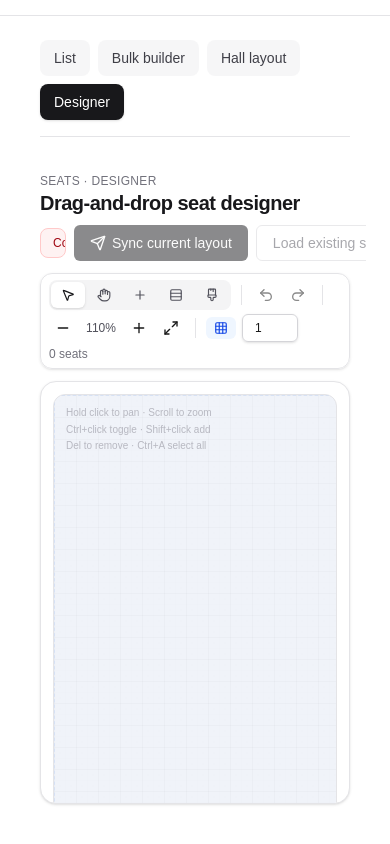
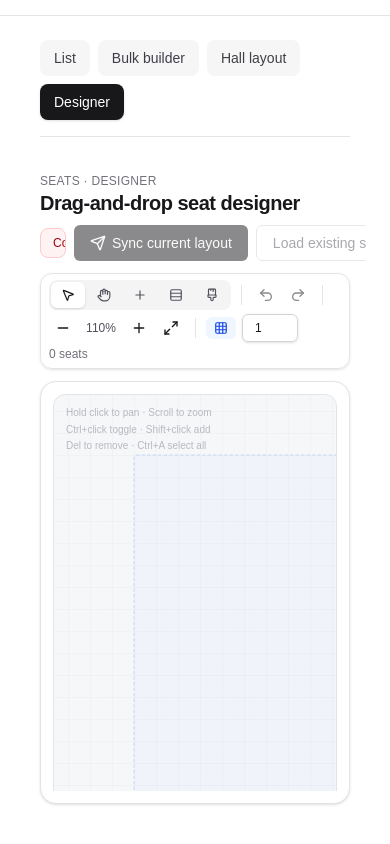
Before and after one commit to Ahmed-Wassim/next-cinema, a Next.js app: page /dashboard/seats/designer in a window 390 px wide. Shown: the part 386-1230 px from the top of the page. Built offline with nearby package versions, Linux system fonts and the light colour scheme; no server answers.

Commit message:
fix workspace bug

```diff
--- a/app/(dashboard)/dashboard/seats/designer/page.tsx
+++ b/app/(dashboard)/dashboard/seats/designer/page.tsx
@@ -28,6 +28,12 @@ import type {
   DesignerTool,
   SeatDefaults,
 } from "@/types/designer-types";
+
+const WORKSPACE_WIDTH = 820;
+const WORKSPACE_HEIGHT = 560;
+const DEFAULT_ZOOM = 1.1;
+const DESIGNER_BOUNDS_WIDTH = 600;
+const DESIGNER_BOUNDS_HEIGHT = 400;
 
 function seatApiToBulkSeatItem(
   seat: Seat,
@@ -71,14 +77,20 @@ function seatApiToBulkSeatItem(
 
 export default function SeatDesignerPage() {
   const designerBounds: DesignerBounds = useMemo(
-    () => ({ x: 0, y: 0, width: 600, height: 400 }),
+    () =>
+      ({
+        x: 0,
+        y: 0,
+        width: DESIGNER_BOUNDS_WIDTH,
+        height: DESIGNER_BOUNDS_HEIGHT,
+      }) satisfies DesignerBounds,
     [],
   );
 
   const canvasWrapRef = useRef<HTMLDivElement | null>(null);
   const [canvasSize, setCanvasSize] = useState<{ w: number; h: number }>({
-    w: 900,
-    h: 520,
+    w: WORKSPACE_WIDTH,
+    h: WORKSPACE_HEIGHT,
   });
 
   /* ---- Reference data ---- */
@@ -134,9 +146,6 @@ export default function SeatDesignerPage() {
         maxY = Math.max(maxY, s.pos_y + s.height);
       }
       if (minX === Infinity) return next;
-
-      const seatsW = Math.max(1, maxX - minX);
-      const seatsH = Math.max(1, maxY - minY);
 
       const boundsLeft = designerBounds.x;
       const boundsRight = designerBounds.x + designerBounds.width;
@@ -229,9 +238,15 @@ export default function SeatDesignerPage() {
 
   const [selectedKeys, setSelectedKeys] = useState<Set<string>>(new Set());
   const [viewport, setViewport] = useState<CanvasViewport>({
-    panX: 0,
-    panY: 0,
-    zoom: 1.1,
+    panX:
+      designerBounds.x +
+      designerBounds.width / 2 -
+      WORKSPACE_WIDTH / 2 / DEFAULT_ZOOM,
+    panY:
+      designerBounds.y +
+      designerBounds.height / 2 -
+      WORKSPACE_HEIGHT / 2 / DEFAULT_ZOOM,
+    zoom: DEFAULT_ZOOM,
   });
 
   useEffect(() => {
@@ -261,7 +276,7 @@ export default function SeatDesignerPage() {
 
   const fitToView = useCallback(() => {
     const { w: viewW, h: viewH } = getCanvasViewportSize();
-    const zoom = 1.1;
+    const zoom = DEFAULT_ZOOM;
 
     const contentCenterX = designerBounds.x + designerBounds.width / 2;
     const contentCenterY = designerBounds.y + designerBounds.height / 2;
@@ -295,7 +310,7 @@ export default function SeatDesignerPage() {
   const [paintTierId, setPaintTierId] = useState(0);
 
   /* ---- Auto-incrementing labels for "place" tool ---- */
-  const [nextRowLabel, setNextRowLabel] = useState("A");
+  const nextRowLabel = "A";
   const [nextSeatNumber, setNextSeatNumber] = useState(1);
 
   const [draftLoaded, setDraftLoaded] = useState(false);
@@ -368,7 +383,6 @@ export default function SeatDesignerPage() {
     hallId,
     tierId,
     handleSeatsChange,
-    fitToView,
     alignSeatsBottomCenter,
   ]);
 
@@ -639,8 +653,12 @@ export default function SeatDesignerPage() {
 
       {/* Canvas + Sidebar */}
       <div className="min-h-0 flex-1 overflow-hidden rounded-2xl border border-zinc-200 bg-white p-3 shadow-sm dark:border-zinc-800 dark:bg-zinc-950/40">
-        <div className="grid gap-3 lg:grid-cols-5">
-          <div ref={canvasWrapRef} className="min-w-0 lg:col-span-3">
+        <div className="flex h-full min-h-0 flex-col gap-3 overflow-auto lg:flex-row lg:items-start">
+          <div className="min-w-0 lg:flex-1">
+            <div
+              ref={canvasWrapRef}
+              className="mx-auto h-[500px] w-full max-w-full lg:h-[560px] lg:w-[820px] lg:max-w-none lg:flex-none"
+            >
               <SeatDesignerCanvas
                 seats={seats}
                 onSeatsChange={handleSeatsChange}
@@ -664,6 +682,7 @@ export default function SeatDesignerPage() {
                 onSeatPlaced={handleSeatPlaced}
                 className="h-full"
               />
+            </div>
           </div>
           <SeatDesignerSidebar
             halls={halls}
@@ -689,7 +708,7 @@ export default function SeatDesignerPage() {
             nextRowLabel={nextRowLabel}
             defaultTierId={tierId}
             viewportCenter={viewportCenter}
-            className="lg:col-span-2"
+            className="lg:flex-none"
           />
         </div>
       </div>
```
Lines whose indentation alone changed are shown as unchanged.
